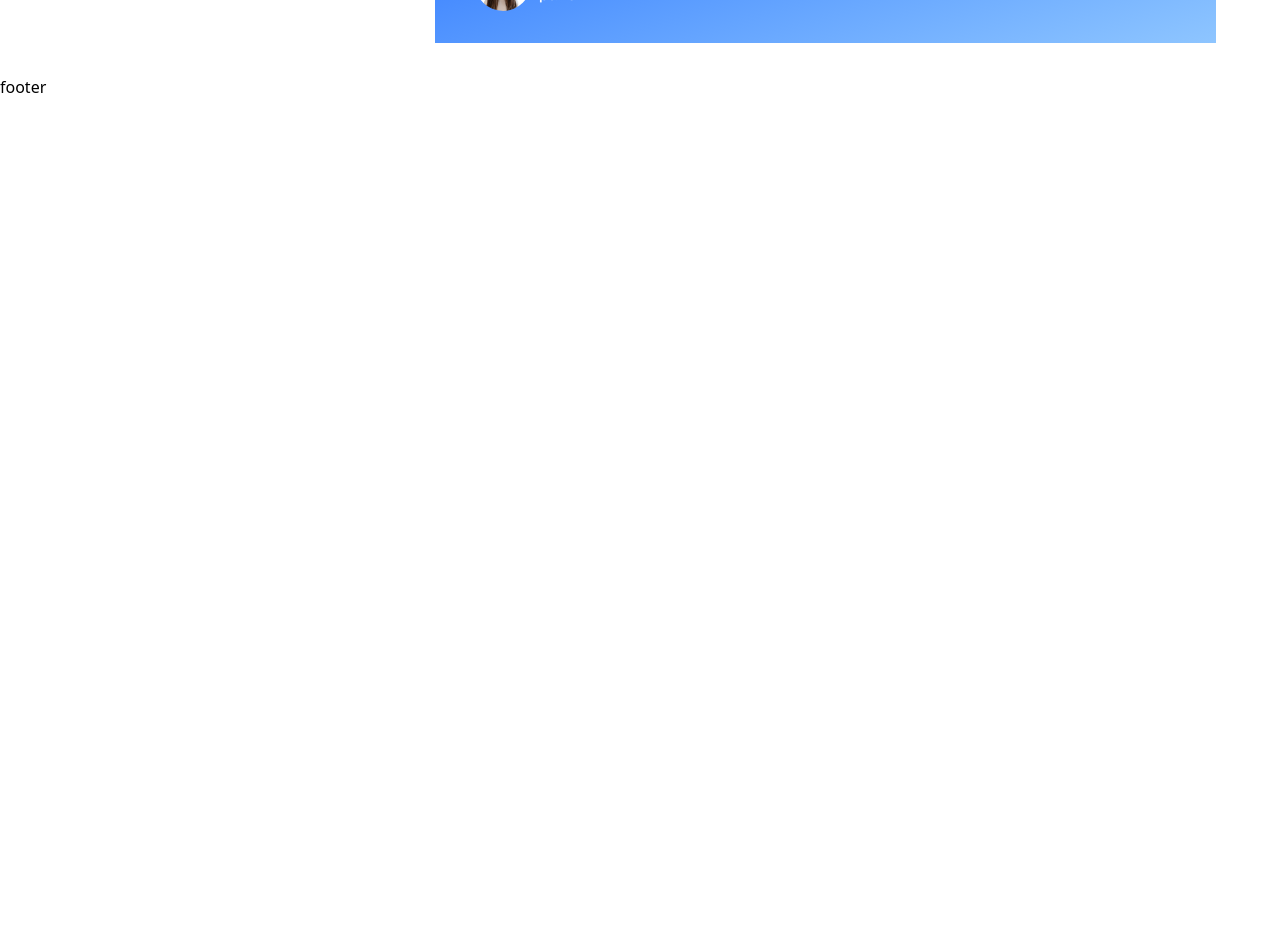
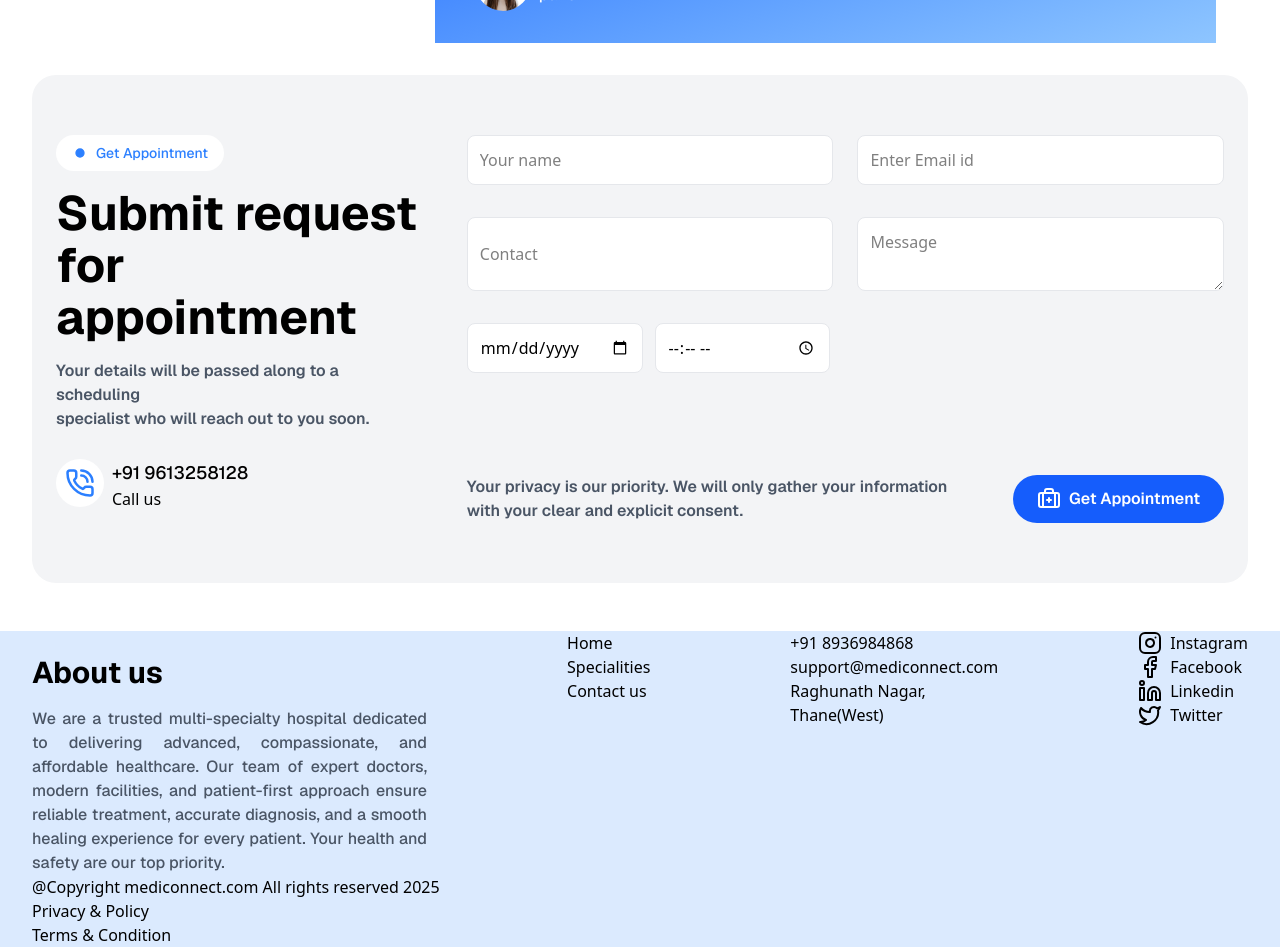
Before and after one commit to shifxa/mediconnect, a React (Vite) app: page /specialities/Generalphysician in a window 1280 px wide. Shown: the part 1980-2927 px from the top of the page. Before the commit the page ends 2079 px from the top, so only its background shows below. Built offline with nearby package versions, Linux system fonts and the light colour scheme.

Commit message:
form created

```diff
--- a/package.json
+++ b/package.json
@@ -15,6 +15,7 @@
     "motion": "^12.23.24",
     "react": "^19.2.0",
     "react-dom": "^19.2.0",
+    "react-hook-form": "^7.67.0",
     "react-router-dom": "^7.9.6",
     "tailwindcss": "^4.1.17"
   },
--- /dev/null
+++ b/src/component/Cta.jsx
@@ -0,0 +1,100 @@
+import { BriefcaseMedical, CircleSmall, PhoneCall } from "lucide-react";
+import { useForm } from "react-hook-form";
+
+function Cta() {
+  const {
+    register,
+    handleSubmit,
+    formState: { errors },
+  } = useForm();
+
+  const onSubmit = (data) => console.log(data);
+
+  return (
+    <section className="w-full mx-auto py-15 bg-gray-100 rounded-3xl ">
+      <div id="container" className="flex flex-row gap-x-12">
+        <div id="text" className="flex flex-col gap-y-4  w-[40%] pl-6">
+          <span className="bg-white text-xl text-blue-500 px-4 py-2 rounded-3xl flex flex-row gap-2 w-fit items-center justify-center">
+            <CircleSmall className="fill-blue-500 size-4 animate-pulse" />
+            <p className="geist-normal text-sm ">Get Appointment</p>
+          </span>
+          <h1 className="geist-bold text-5xl leading-13">
+            Submit request <br /> for appointment
+          </h1>
+          <p className="geist-semi-bold text-base text-gray-600">
+            Your details will be passed along to a scheduling <br />specialist who
+            will reach out to you soon.
+          </p>
+
+          <div id="contact" className="">
+            <span className="flex flex-row gap-2 py-3 ">
+              <span className="rounded-full bg-white w-12 h-12 flex items-center justify-center ">
+                <PhoneCall size={30} className=" text-blue-500" />
+              </span>
+
+              <span>
+                <h1 className="geist-normal text-lg">+91 9613258128</h1>
+                <p>Call us</p>
+              </span>
+            </span>
+          </div>
+        </div>
+
+        <div id="right" className="flex flex-col justify-between">
+          <div id="form">
+            <form
+              onSubmit={handleSubmit(onSubmit)}
+              className="grid grid-cols-2 space-y-8 space-x-6"
+            >
+              <input
+                className="border border-gray-200 p-3 rounded-lg bg-white"
+                type="text"
+                placeholder="Your name"
+                {...register("name", { required: true })}
+              />
+              <input
+                className="border border-gray-200 p-3 rounded-lg bg-white"
+                type="email"
+                placeholder="Enter Email id"
+                {...register("email", { required: true })}
+              />
+
+              <input
+                className="border border-gray-200 p-3 rounded-lg bg-white"
+                type="number"
+                placeholder="Contact"
+                {...register("number", { required: true, maxLength: 10 })}
+              />
+              <textarea
+                className="border border-gray-200 p-3 rounded-lg bg-white"
+                placeholder="Message"
+                {...register("message", { required: true })}
+              />
+              <span className="space-x-3">
+                <input
+                  className="border border-gray-200 p-3 rounded-lg w-[45%] bg-white"
+                  type="date"
+                  {...register("date", { required: true })}
+                />
+                <input
+                  className="border border-gray-200 p-3 rounded-lg w-[45%] bg-white"
+                  type="time"
+                  {...register("time", { required: true })}
+                />
+              </span>
+            </form>
+          </div>
+          <div id="formtext" className="pt-6 pr-6 flex flex-row justify-between w-full ">
+            <p className="geist-semi-bold text-base text-gray-600 w-[65%]">
+              Your privacy is our priority. We will only gather  your information
+              with your clear and explicit consent.
+            </p>
+            <button type="submit" className="bg-blue-600 py-3 px-6 rounded-4xl geist-semi-bold text-white flex flex-row gap-x-2 h-fit cursor-pointer hover:bg-blue-500"><BriefcaseMedical />Get Appointment</button>
+          </div>
+        </div>
+      </div>
+    </section>
+  );
+}
+
+export default Cta;
--- a/src/component/footer.jsx
+++ b/src/component/footer.jsx
@@ -1,10 +1,43 @@
 // import React from 'react'
+
+import { Facebook, Instagram, Linkedin, Twitter } from "lucide-react"
 
 function Footer() {
     return (
-        <>
-        <h1>footer</h1>
-        </>
+       <section id="footer" className="w-full mx-auto bg-blue-100 mt-12">
+        <div id="container" className="w-[95%] mx-auto">
+       <div id="main" className="flex flex-row gap-x-35">
+         <div id="about" className="flex flex-col gap-y-4 pt-6 text-justify">
+            <h1 className="geist-bold text-3xl">About us</h1>
+            <p className="geist-normal text-base text-gray-600">We are a trusted multi-specialty hospital dedicated to delivering advanced, compassionate, and affordable healthcare. Our team of expert doctors, modern facilities, and patient-first approach ensure reliable treatment, accurate diagnosis, and a smooth healing experience for every patient. Your health and safety are our top priority.</p>
+         </div>
+        <div id="navigate">
+            <p>Home</p>
+            <p>Specialities</p>
+            <p>Contact us</p>
+        </div>
+        <div id="contact">
+            <p>+91 8936984868</p>
+            <p>support@mediconnect.com</p>
+            <p>Raghunath Nagar, Thane(West)</p>
+
+        </div>
+        <div id="follow" className="flex flex-col">
+           <span className="flex flex-row gap-x-2"><Instagram /><p>Instagram</p></span>
+            <span className="flex flex-row gap-x-2"><Facebook /><p>Facebook</p></span>
+            <span className="flex flex-row gap-x-2"><Linkedin /><p>Linkedin</p></span>
+           <span className="flex flex-row gap-x-2"> <Twitter /><p>Twitter</p></span>
+        </div>
+       </div>
+        <div id="copyright">
+            <p>@Copyright mediconnect.com All rights reserved 2025</p>
+            <span>
+                <p>Privacy & Policy</p>
+                <p>Terms & Condition</p>
+            </span>
+        </div>
+        </div>
+       </section>
     )
 }
 
--- a/src/pages/Specialities.jsx
+++ b/src/pages/Specialities.jsx
@@ -1,6 +1,7 @@
 // import React from "react";
 
 import { useParams } from "react-router-dom";
+import Cta from "../component/Cta";
 
 
 export const service = [
@@ -254,6 +255,9 @@ function Specialities() {
           </div>
         </div>
       </section>
+
+    <Cta />
+
     </main>
   );
 }
```
Also changed, not shown: 1 other file (tests, documents, lock files or other folders).
